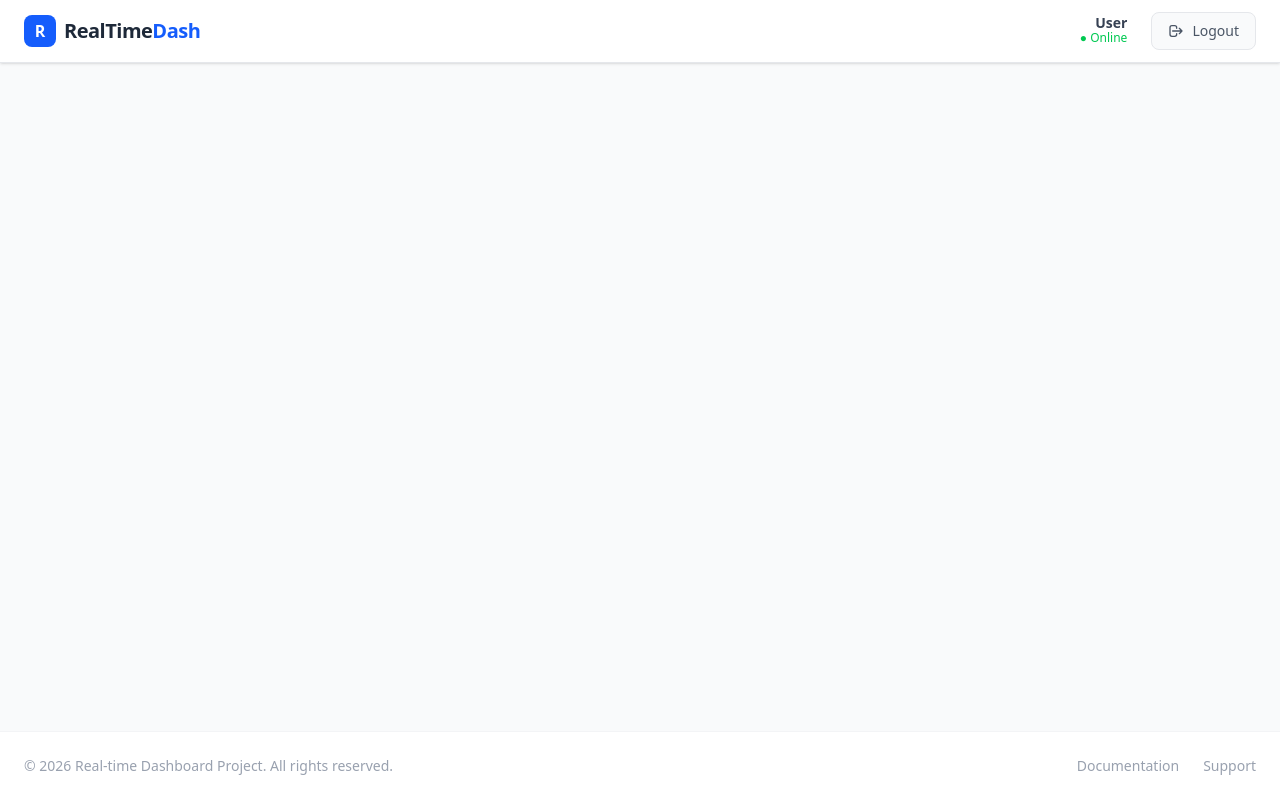
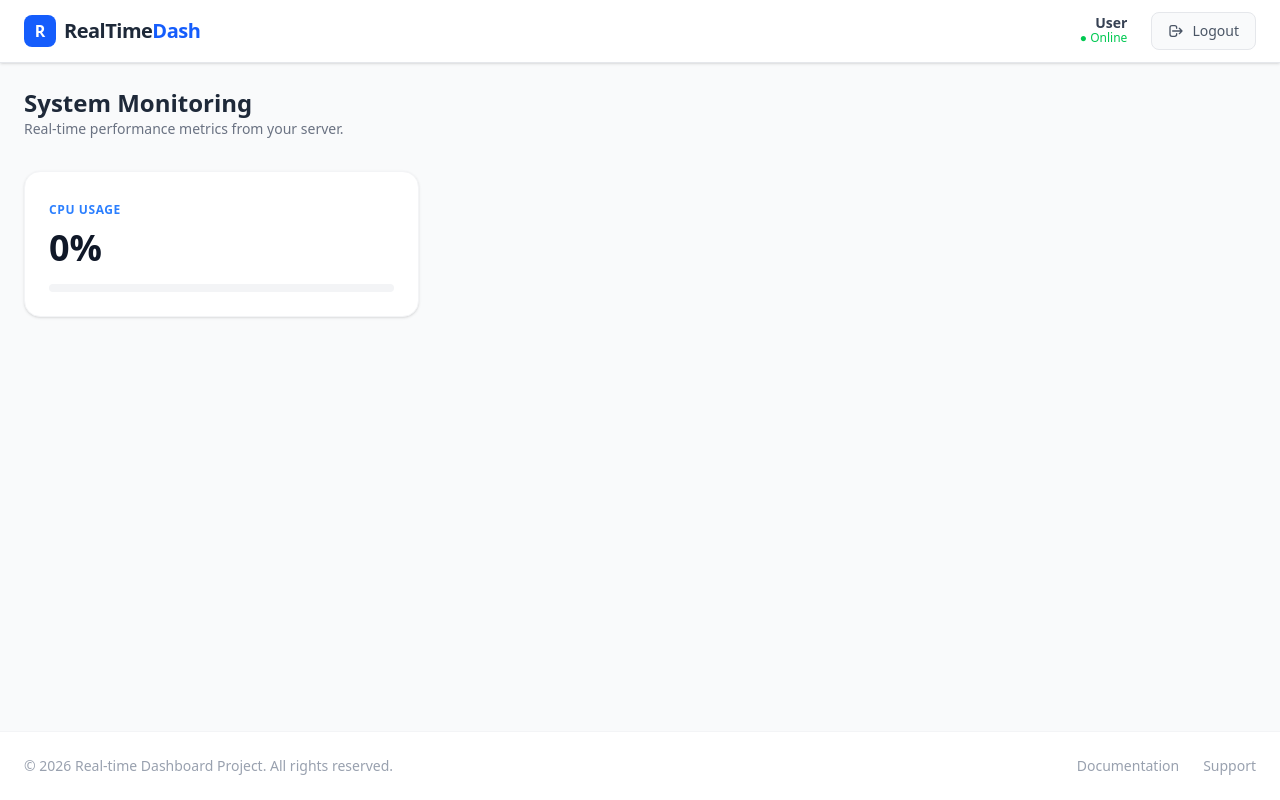
Before and after one commit to Ali-Allouch/realtime-dashboard-frontend, a Vue app: page /dashboard in a window 1280 px wide. Built offline with nearby package versions, Linux system fonts and the light colour scheme; no server answers; sample sign-in values are in the browser's storage.

Commit message:
feat: integrate real-time server monitoring with dynamic CPU progress bar

```diff
--- a/src/views/Dashboard.vue
+++ b/src/views/Dashboard.vue
@@ -1,15 +1,20 @@
 <script setup lang="ts">
 import Header from "../components/Layout/Header.vue";
 import Footer from "../components/Layout/Footer.vue";
-import { onMounted, onUnmounted } from "vue";
+import { ref, onMounted, onUnmounted } from "vue";
 import { useAuthStore } from "../stores/authStore";
 import socketService from "../services/socketService";
 
 const authStore = useAuthStore();
+const metrics = ref({ cpu: "0", freeMem: "0", totalMem: "0" });
 
 onMounted(() => {
   if (authStore.token) {
     socketService.connect(authStore.token);
+
+    socketService.socket?.on("server_metrics", (data) => {
+      metrics.value = data;
+    });
   }
 });
 
@@ -20,6 +25,33 @@ onUnmounted(() => {
 <template>
   <div class="min-h-screen flex flex-col bg-gray-50">
     <Header />
+
+    <main class="flex-grow p-6 max-w-7xl mx-auto w-full">
+      <header class="mb-8">
+        <h1 class="text-2xl font-bold text-gray-800">System Monitoring</h1>
+        <p class="text-gray-500 text-sm">
+          Real-time performance metrics from your server.
+        </p>
+      </header>
+
+      <div class="grid grid-cols-1 md:grid-cols-3 gap-6">
+        <div class="bg-white p-6 rounded-2xl shadow-sm border border-gray-100">
+          <span class="text-xs font-bold text-blue-500 uppercase tracking-wider"
+            >CPU Usage</span
+          >
+          <p class="text-4xl font-black text-gray-900 mt-2">
+            {{ metrics.cpu }}%
+          </p>
+          <div class="w-full bg-gray-100 h-2 mt-4 rounded-full overflow-hidden">
+            <div
+              class="bg-blue-500 h-full transition-all duration-500"
+              :style="{ width: metrics.cpu + '%' }"
+            ></div>
+          </div>
+        </div>
+      </div>
+    </main>
+
     <Footer />
   </div>
 </template>
```
